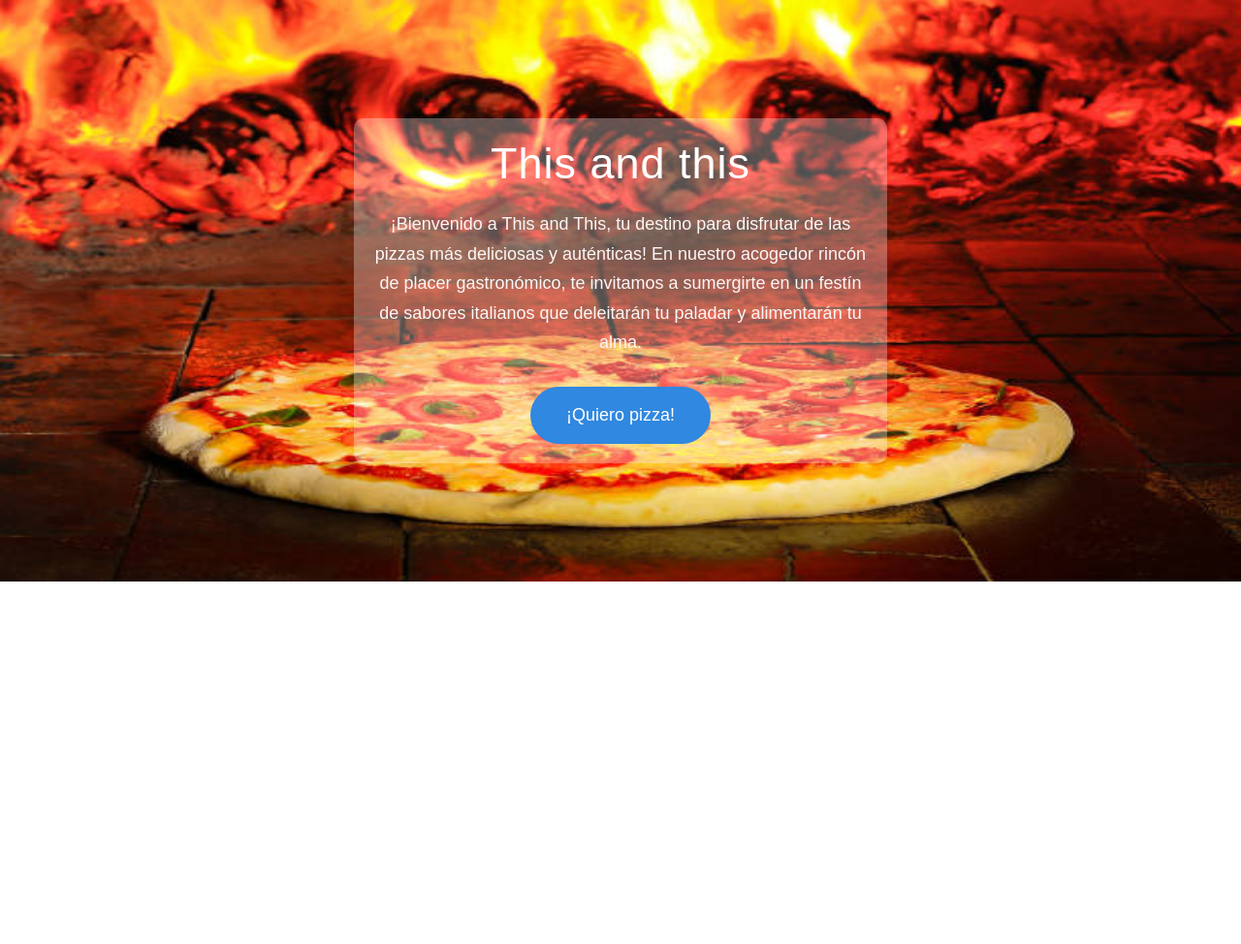
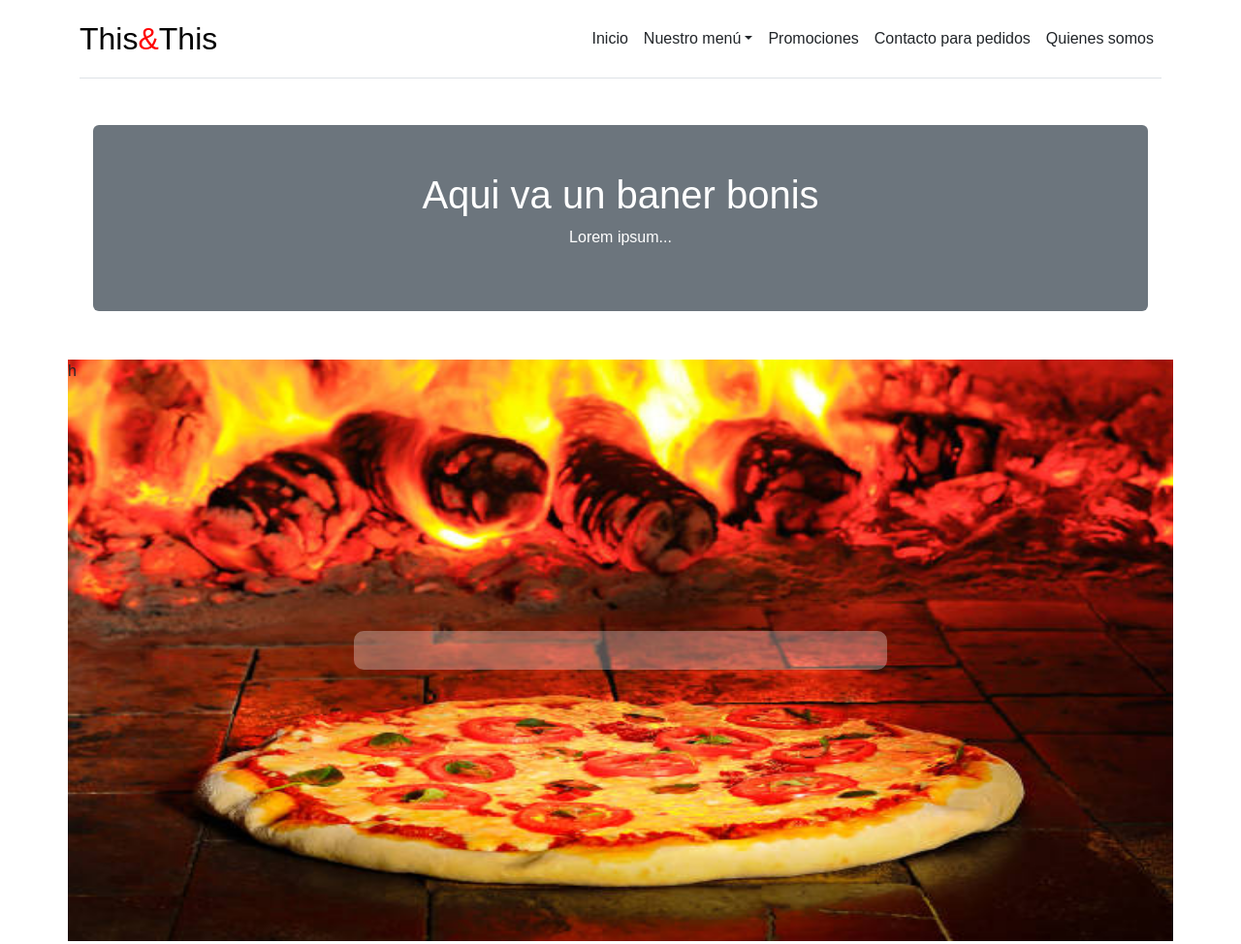
Before and after one commit to AndresCRSR/t-t, a plain HTML site: page index.html in a window 1280 px wide. Shown: the top 974 px of the page at 97% size. Before the commit the page ends 800 px from the top, so only its background shows below. Drawn offline with nearby package versions, Linux system fonts and the light colour scheme.

Commit message:
eliminar index

```diff
--- a/header.html
+++ b/header.html
@@ -11,14 +11,14 @@
 
   <div class="container">
     <header class="d-flex flex-wrap align-items-center justify-content-center justify-content-md-between py-3 mb-4 border-bottom">
-      <a class="nav-link" href="paginaprincipal.html"><span style="color: black; font-size: xx-large;">This</span><span style="color: red; font-size: xx-large;">&</span><span style="color: black; font-size: xx-large;">This</span></a>
+      <a class="nav-link" href="index.html"><span style="color: black; font-size: xx-large;">This</span><span style="color: red; font-size: xx-large;">&</span><span style="color: black; font-size: xx-large;">This</span></a>
 
       <a href="/" class="d-flex align-items-center col-md-3 mb-2 mb-md-0 text-dark text-decoration-none">
         <svg class="bi me-2" width="40" height="32" role="img" aria-label="Bootstrap"><use xlink:href="#bootstrap"></use></svg>
       </a>
 
       <ul class="nav col-12 col-md-auto mb-2 justify-content-center mb-md-0">
-        <li><a href="paginaprincipal.html" class="nav-link px-2 link-dark" target="_top">Inicio</a></li>
+        <li><a href="index.html" class="nav-link px-2 link-dark" target="_top">Inicio</a></li>
         <li class="dropdown">
           <a href="#" class="nav-link dropdown-toggle px-2 link-dark" id="navbarDropdown" role="button" data-bs-toggle="dropdown" aria-expanded="false">Nuestro menú</a>
           <ul class="dropdown-menu dropdown-menu-end" aria-labelledby="navbarDropdown">
--- a/index.html
+++ b/index.html
@@ -1,27 +1,46 @@
 <!DOCTYPE html>
 <html lang="en">
 <head>
-    <meta charset="UTF-8">
-    <meta name="viewport" content="width=device-width, initial-scale=1.0">
-    <title>Document</title>
-    <link rel="stylesheet" href="bootstrap/css/bootstrap.min.css">
+  <meta charset="UTF-8">
+  <meta name="viewport" content="width=device-width, initial-scale=1.0">
+  <title>Document</title>
+  <link href="https://cdn.jsdelivr.net/npm/bootstrap@5.3.3/dist/css/bootstrap.min.css" rel="stylesheet" integrity="sha384-QWTKZyjpPEjISv5WaRU9OFeRpok6YctnYmDr5pNlyT2bRjXh0JMhjY6hW+ALEwIH" crossorigin="anonymous">
+  <script src="https://cdn.jsdelivr.net/npm/bootstrap@5.3.3/dist/js/bootstrap.bundle.min.js" integrity="sha384-YvpcrYf0tY3lHB60NNkmXc5s9fDVZLESaAA55NDzOxhy9GkcIdslK1eN7N6jIeHz" crossorigin="anonymous"></script>
+  <script>
+    fetch('header.html')
+      .then(response => response.text())
+      .then(html => {
+        document.getElementById('header').innerHTML = html;
+      });
+  </script>
+  <link rel="stylesheet" href="css/style.css">
 
-     <link rel="stylesheet" href="css/style.css">
 </head>
 <body>
-    <div class="banner">
-        <div class="capa">
+  <div id="header"></div>
 
-        </div>
-        <div class="info">
-            <h1>This and this</h1>
-            <P>¡Bienvenido a This and This, tu destino para disfrutar de las pizzas más deliciosas
-                 y auténticas! En nuestro acogedor rincón de placer gastronómico, te invitamos a
-                 sumergirte en un festín de sabores italianos que deleitarán tu paladar y alimentarán
-                  tu alma.</P>
-                   <a href="paginaprincipal.html">¡Quiero pizza!</a>
+  <div class="d-flex justify-content-center align-items-center vh-80" style="margin-bottom: 20px;">
+    <div class="mt-4 p-5 bg-secondary text-white rounded" style="width: 85%;">
+        <h1 style="text-align: center;">Aqui va un baner bonis</h1>
+        <p style="text-align: center;">Lorem ipsum...</p>
+    </div>
+</div>
+
+  <div class="container" style="margin-top: 50px;">
+    <div class="row">
+        <div class="banner">
+          <div class="capa">
+            h
+          </div>
+          <div class="info">
+
+          </div>
         </div>
     </div>
+</div>
+
+
+    <iframe src="footer.html" frameborder="0" width="100%"></iframe>
 
 </body>
 </html>
```
Also changed, not shown: paginaprincipal.html (deleted, +0 -39 lines).
